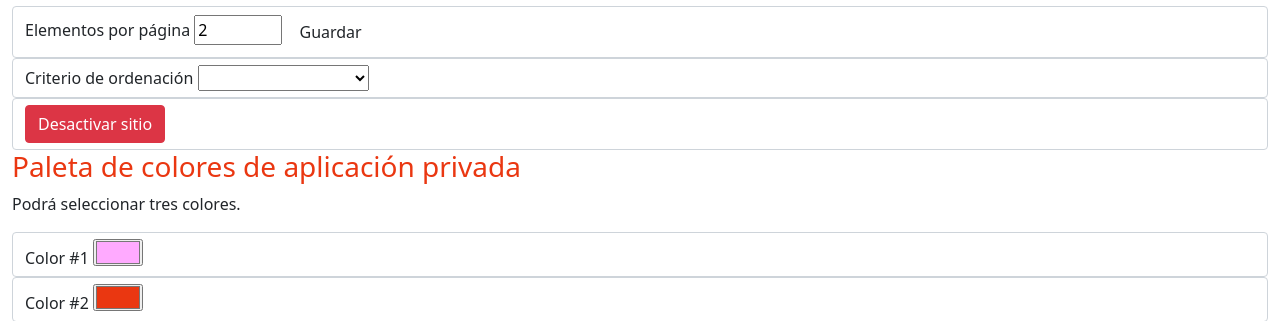
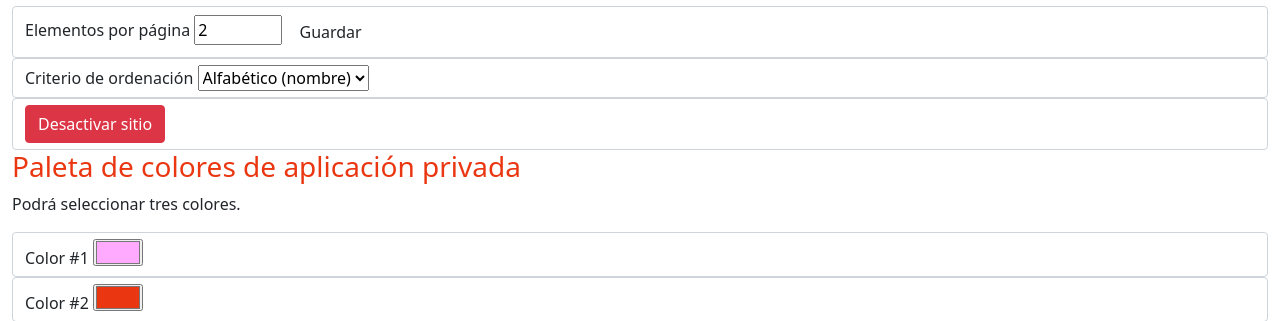
Before and after one commit to lautarocurotto/ProyectoDeSoftware2021, a Flask app: page /configuracion in a window 1280 px wide. Shown: the part 116-437 px from the top of the page. Run offline with Flask 2, Linux system fonts and the light colour scheme; data comes from the database, SQL or seed files in the repository; some libraries are stand-ins or nearby versions.

Commit message:
ordenacion correcta

```diff
--- a/app/templates/configuration.html
+++ b/app/templates/configuration.html
@@ -27,7 +27,7 @@
             <label for="criterio-orden">Criterio de ordenación</label>
             <select onchange="setCriterio(this);" name="criterio-orden" id="criterio-orden">
                 <option value=""> </option>
-                <option value="alfabetico" {{ "selected" if "alfabetico" == configs().criterio_orden}}>Alfabético (nombre)</option>
+                <option value="Alfabetico" {{ "selected" if "Alfabetico" == configs().criterio_orden}}>Alfabético (nombre)</option>
             </select>
         </div>
         <div class="form-control">
```
